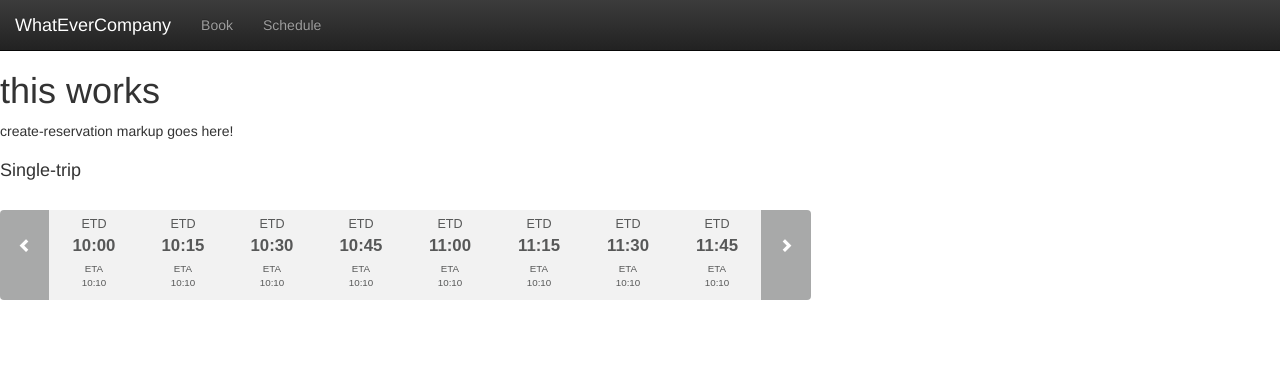
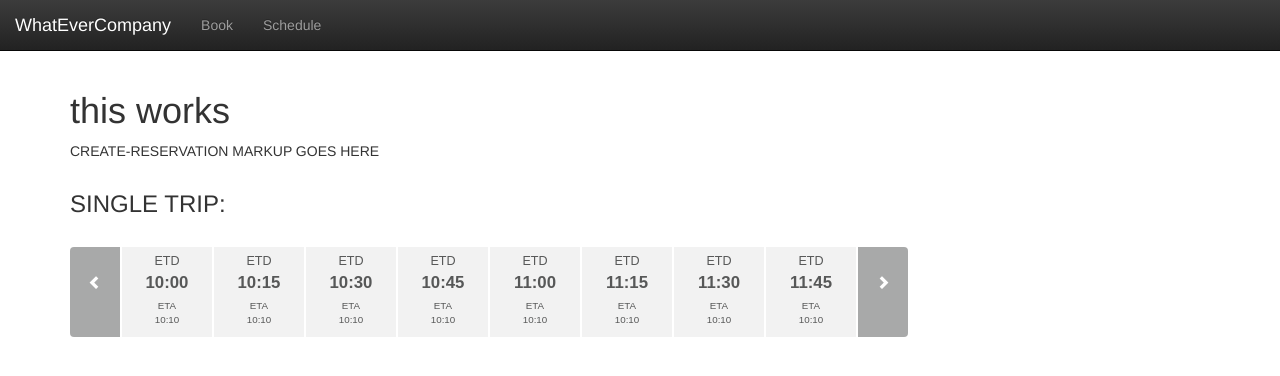
Before and after one commit to groenborg/CharonFront, an Angular app: page /create-reservation in a window 1280 px wide. Shown: the top 376 px of the page. Built offline with nearby package versions, Linux system fonts and the light colour scheme.

Commit message:
added div container and rows in markup. Modified styles.

```diff
--- a/src/app/app.component.html
+++ b/src/app/app.component.html
@@ -1,8 +1,16 @@
 
 <app-header></app-header>
+
+
+<div class="container">
+  <div class="row">
+    <div class="col-lg-12 col-md-12">
       <h1>
         {{title}}
         this works
       </h1>
       <!-- Routed views goes here -->
       <router-outlet></router-outlet>
+    </div>
+  </div>
+</div>
--- /dev/null
+++ b/src/app/create-reservation/create-reservation.component.html
@@ -0,0 +1,6 @@
+
+
+<p>
+  CREATE-RESERVATION MARKUP GOES HERE
+</p>
+<departure-list [label]="'SINGLE TRIP:'"></departure-list>
--- a/src/app/create-reservation/create-reservation.component.ts
+++ b/src/app/create-reservation/create-reservation.component.ts
@@ -2,12 +2,7 @@ import { Component, OnInit } from '@angular/core';
 
 @Component({
   selector: 'create-reservation',
-  template: `
-    <p>
-      create-reservation markup goes here!
-    </p>
-    <departure-list [label]="'Single-trip'"></departure-list>
-  `,
+  templateUrl: 'create-reservation.component.html',
   styles: []
 })
 export class CreateReservationComponent implements OnInit {
--- a/src/app/departure-list/departure-list.component.css
+++ b/src/app/departure-list/departure-list.component.css
@@ -9,6 +9,8 @@
   display: table-cell;*/
   background-color: #f2f2f2;
   border: none;
+  margin-left: 1px;
+  margin-right: 1px;
 }
 
 .schedule-card:hover{
@@ -32,6 +34,8 @@
   display: table-cell;*/
   background-color: #a8a9a9;
   border:none;
+  margin-left: 1px;
+  margin-right: 1px;
 }
 
 .schedule-nav:hover{
--- a/src/app/departure-list/departure-list.component.html
+++ b/src/app/departure-list/departure-list.component.html
@@ -1,7 +1,7 @@
 <div class="row">
   <div class="col-md-12 col-lg-12">
 
-    <h4>{{ label }}</h4>
+    <h3>{{ label }}</h3>
 
     <nav aria-label="Page navigation">
       <ul class="pagination">
--- a/src/app/departure-list/departure-list.component.ts
+++ b/src/app/departure-list/departure-list.component.ts
@@ -13,6 +13,8 @@ export class DepartureListComponent implements OnInit {
   label: string;
   allDepartures: Departure[] = DEPARTURES;
   start: number = 0;
+  //TODO: Could later be annotated with @Output, so the containing component, will get
+  //TODO:  a notification whenever a schedule has been selected. (search for ng2 Eventemitter)
   selectedDepartureIndex: number;
   displayedDepartures: Departure[];
   listSize: number = 8;
@@ -23,6 +25,7 @@ export class DepartureListComponent implements OnInit {
     this.updateDisplayedDepartures();
   }
 
+  //TODO: Will contain the emitting function-call from the @Output attribute
   onSelect(index: number){
     this.selectedDepartureIndex = index;
   }
```
Lines whose indentation alone changed are shown as unchanged.
